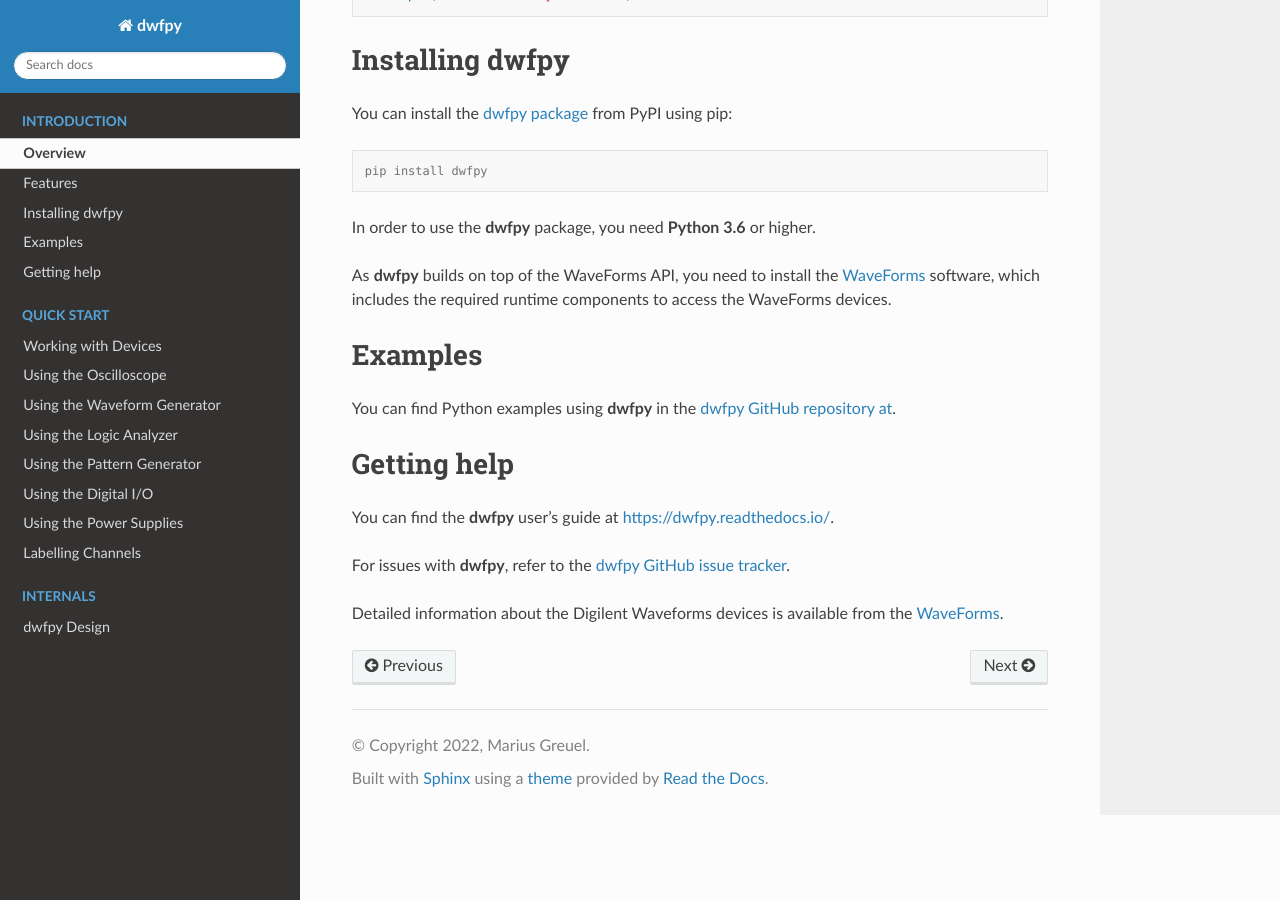
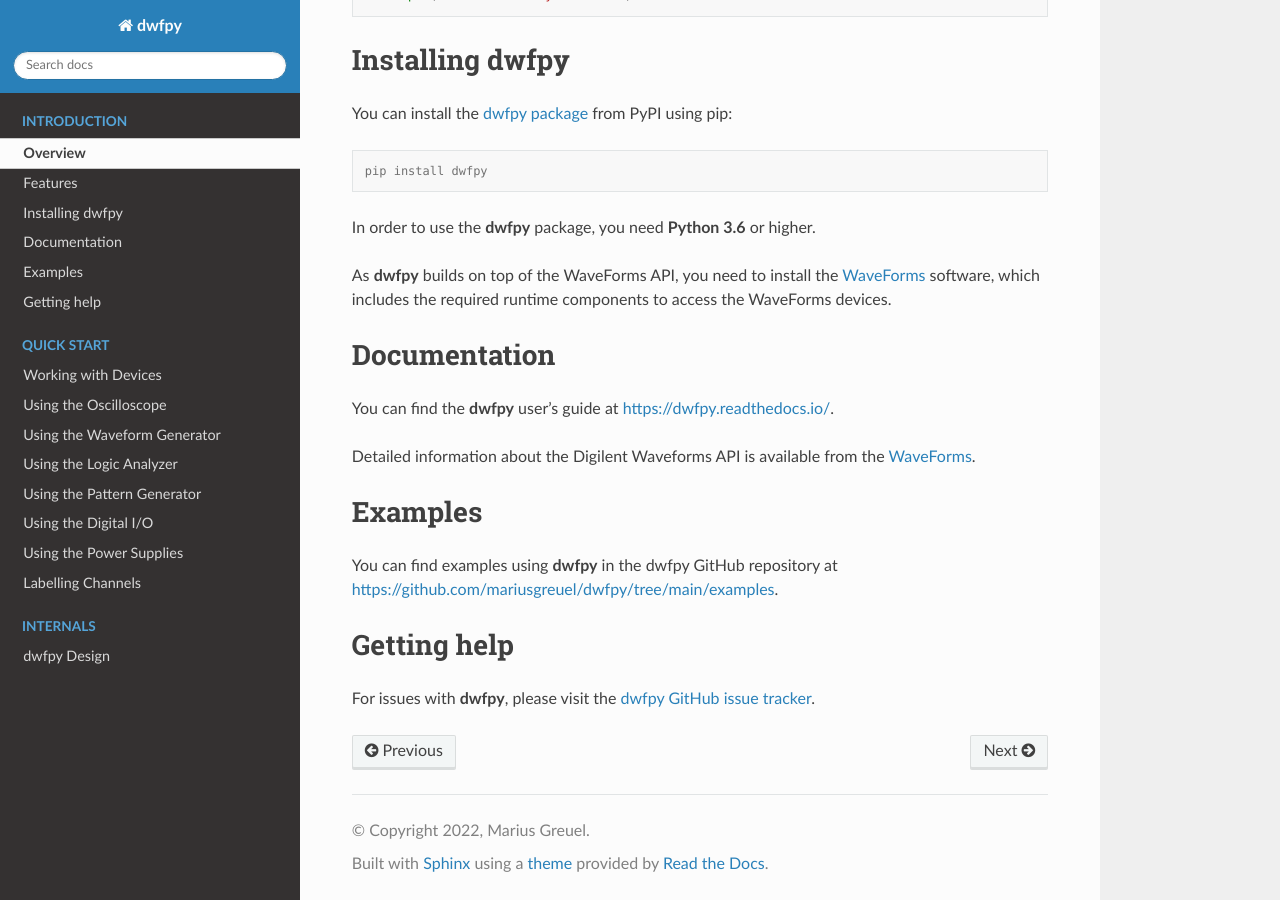
Before and after one commit to mariusgreuel/dwfpy, a Sphinx documentation site: the page built from docs/introduction.rst, in a window 1280 px wide and 900 px high, scrolled down 667 px. Built offline with Sphinx 7.4.7 and the Read the Docs theme 2.0.0, drawn with Linux system fonts in a browser that asks for light colours.

```diff
--- a/docs/introduction.rst
+++ b/docs/introduction.rst
@@ -42,16 +42,22 @@ In order to use the **dwfpy** package, you need **Python 3.6** or higher.
 As **dwfpy** builds on top of the WaveForms API, you need to install the |WaveForms-Software| software,
 which includes the required runtime components to access the WaveForms devices.
 
+Documentation
+=============
+
+You can find the **dwfpy** user's guide at `<https://dwfpy.readthedocs.io/>`_.
+
+Detailed information about the Digilent Waveforms API is available
+from the |WaveForms-SDK-Reference-Manual|.
+
 Examples
 ========
 
-You can find Python examples using **dwfpy** in the `dwfpy GitHub repository at <https://github.com/mariusgreuel/dwfpy/tree/main/examples>`_.
+You can find examples using **dwfpy** in the dwfpy GitHub repository at
+`<https://github.com/mariusgreuel/dwfpy/tree/main/examples>`_.
 
 Getting help
 ============
 
-You can find the **dwfpy** user's guide at `<https://dwfpy.readthedocs.io/>`_.
-
-For issues with **dwfpy**, refer to the `dwfpy GitHub issue tracker <https://github.com/mariusgreuel/dwfpy/issues>`_.
-
-Detailed information about the Digilent Waveforms devices is available from the |WaveForms-SDK-Reference-Manual|.
+For issues with **dwfpy**, please visit the
+`dwfpy GitHub issue tracker <https://github.com/mariusgreuel/dwfpy/issues>`_.
```
Also changed, not shown: README.md (+13 -9 lines).
